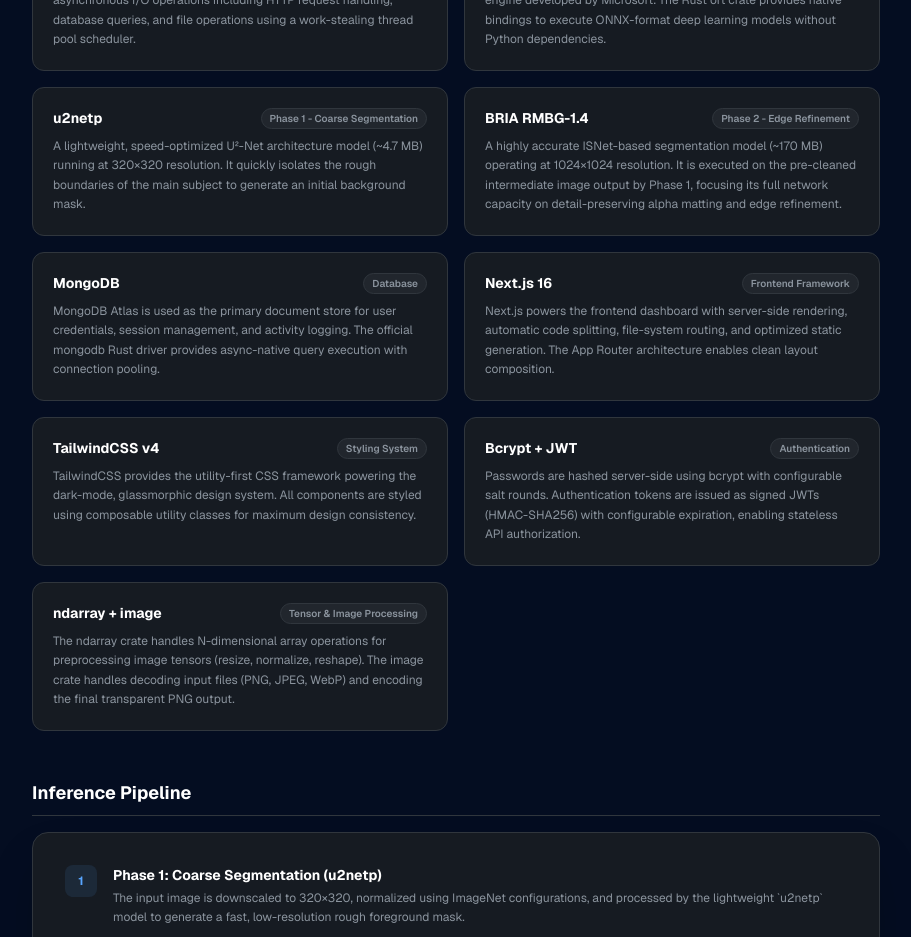
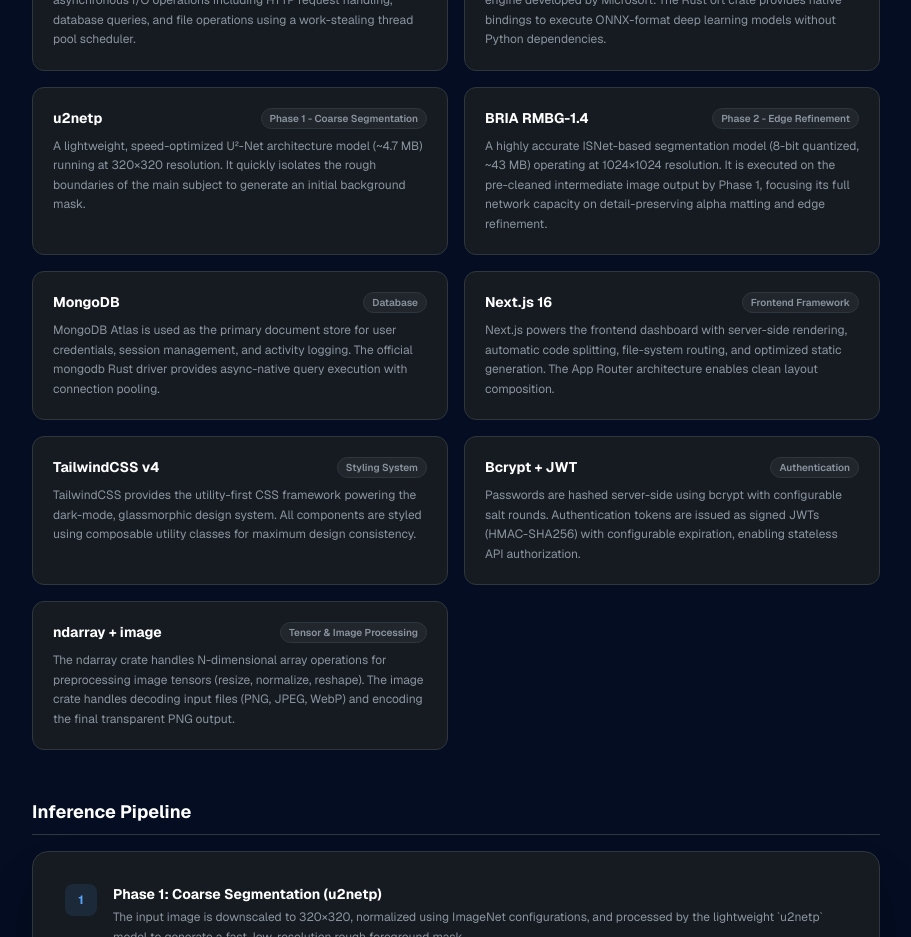
Before and after one commit to gericandmorty/G-Remover, a Next.js app: page /docs in a window 1280 px wide. Shown: the part 1540-2477 px from the top of the page, without its empty margins (184-1095 px from the left). Built offline with nearby package versions, Linux system fonts and the light colour scheme.

Commit message:
docs(frontend): update model details to reflect 8-bit quantized RMBG-1.4 model

```diff
--- a/app/(pages)/docs/page.tsx
+++ b/app/(pages)/docs/page.tsx
@@ -69,7 +69,7 @@
     {
       name: "BRIA RMBG-1.4",
       role: "Phase 2 - Edge Refinement",
-      desc: "A highly accurate ISNet-based segmentation model (~170 MB) operating at 1024×1024 resolution. It is executed on the pre-cleaned intermediate image output by Phase 1, focusing its full network capacity on detail-preserving alpha matting and edge refinement.",
+      desc: "A highly accurate ISNet-based segmentation model (8-bit quantized, ~43 MB) operating at 1024×1024 resolution. It is executed on the pre-cleaned intermediate image output by Phase 1, focusing its full network capacity on detail-preserving alpha matting and edge refinement.",
     },
     {
       name: "MongoDB",
```
